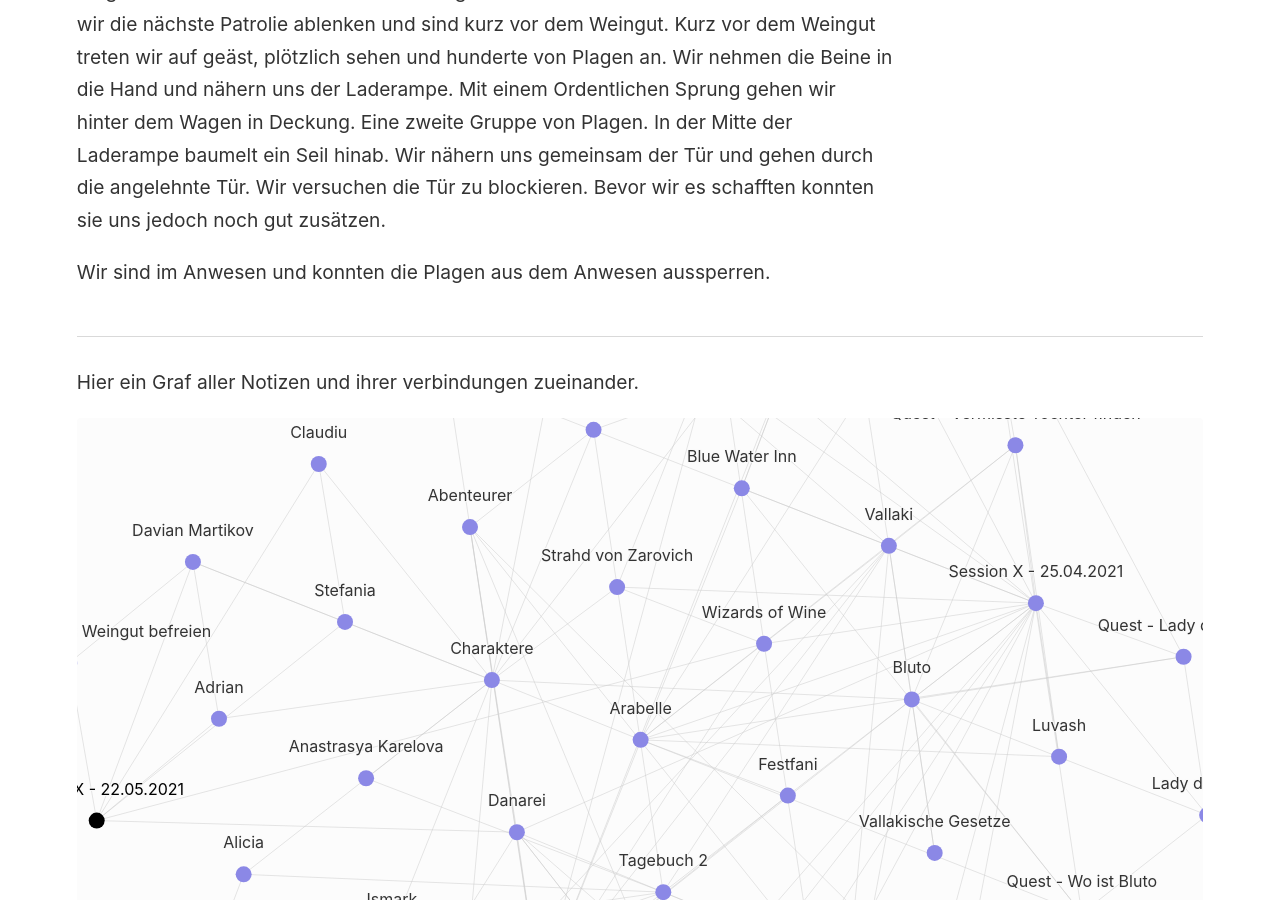
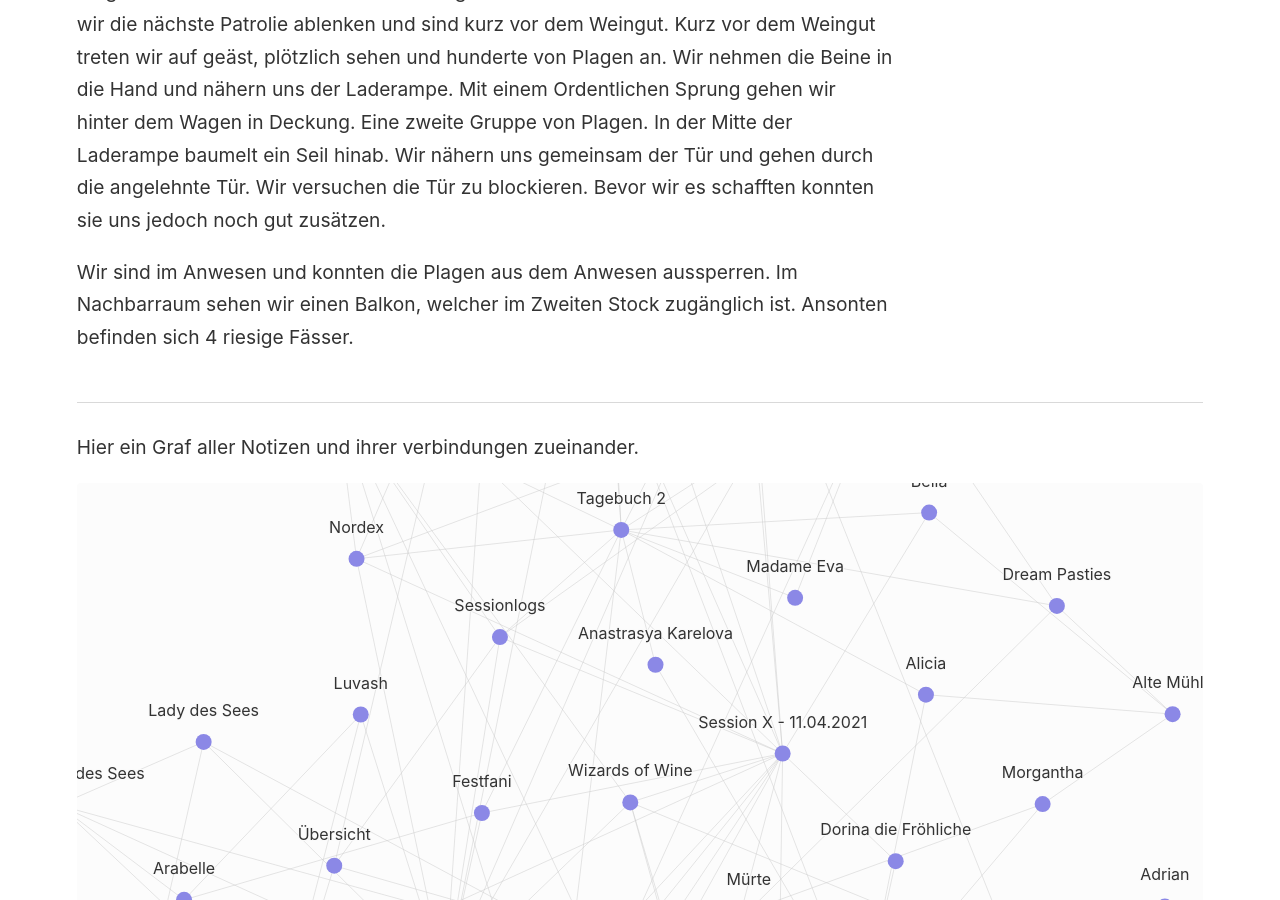
Before and after one commit to Julez404/CoS_Log, a Jekyll site: the page built from _notes/Session x - 2021-05-22.md, in a window 1280 px wide and 900 px high, scrolled down 1702 px. Built offline with Jekyll 4.4.1, drawn with Linux system fonts in a browser that asks for light colours.

Commit message:
Update via script

```diff
--- a/_notes/Session x - 2021-05-22.md
+++ b/_notes/Session x - 2021-05-22.md
@@ -38,3 +38,4 @@ Wir nähern uns gemeinsam der Tür und gehen durch die angelehnte Tür.
 Wir versuchen die Tür zu blockieren. Bevor wir es schafften konnten sie uns jedoch noch gut zusätzen.
 
 Wir sind im Anwesen und konnten die Plagen aus dem Anwesen aussperren.
+Im Nachbarraum sehen wir einen Balkon, welcher im Zweiten Stock zugänglich ist. Ansonten befinden sich 4 riesige Fässer.
```
Also changed, not shown: _notes/Dorina die Fröhliche.md (added, +3 -0 lines), 1 other file.
